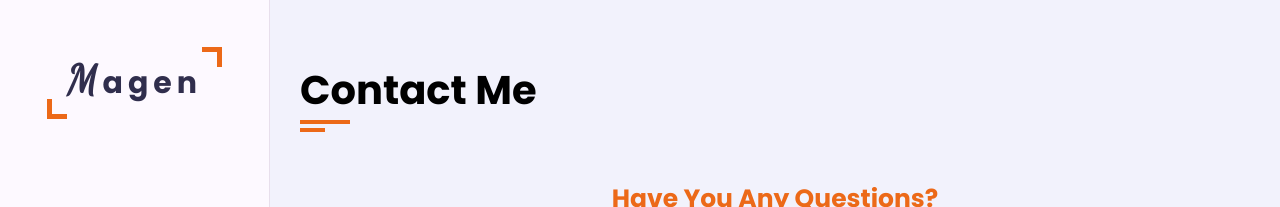
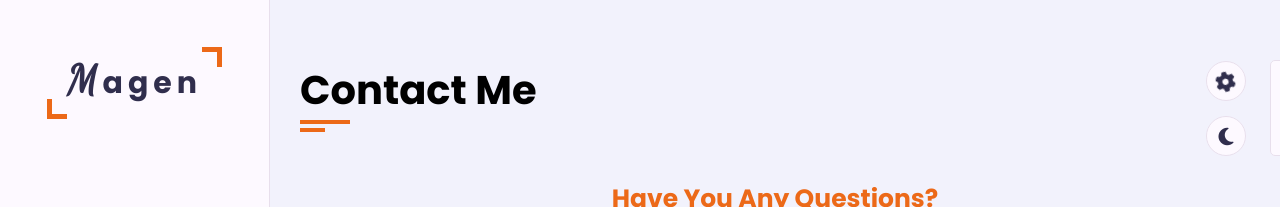
Before and after one commit to MagenVadim/portfolio, a React (Create React App) app: page /contact in a window 1280 px wide. Shown: the top 207 px of the page. Built offline with nearby package versions, Linux system fonts and the light colour scheme.

Commit message:
#11 SwitchToggler has added

```diff
--- a/public/index.html
+++ b/public/index.html
@@ -14,6 +14,7 @@
     <link rel="manifest" href="%PUBLIC_URL%/manifest.json" />
     <link rel="stylesheet" href="https://cdnjs.cloudflare.com/ajax/libs/font-awesome/6.5.1/css/all.min.css">
 
+
     <title>Portfolio</title>
   </head>
   <body>
--- a/src/App.js
+++ b/src/App.js
@@ -10,7 +10,26 @@ import {Routes, Route} from 'react-router-dom';
 
 function App() {
 
+  // Toggle style - Switcher
+  const switchTogler = ()=>{
+      document.querySelector(".style-switcher").classList.toggle("open");
+  }
+  // hide style - Switcher on scroll
+  window.addEventListener("scroll", ()=>{
+    if(document.querySelector(".style-switcher").classList.contains("open")){
+      document.querySelector(".style-switcher").classList.remove("open")
+    }
+  })
+
+
+  const scrollHideSwitcher = ()=>{
+  }
+
+  const SetActiveStyle = ()=>{
+  }
+
   return (
+    <>
       <div className='main-container'>
         <Aside/>
 
@@ -21,8 +40,27 @@ function App() {
           <Route path='/portfolio' element={<Portfolio/>}/>
           <Route path='/contact' element={<Contact/>}/>
         </Routes>
+    </div>
 
+    <div className="style-switcher">
+        <div className="style-switcher-togler s-icon" onClick={switchTogler}>
+          <i className="fas fa-cog fa-spin"></i>
         </div>
+        <div className="day-night s-icon">
+          <i className="fas fa-moon"></i>
+        </div>
+        <h4>Theme Colors</h4>
+        <div className="colors">
+          <span className="color-1" onClick={SetActiveStyle}></span>
+          <span className="color-2" onClick={SetActiveStyle}></span>
+          <span className="color-3" onClick={SetActiveStyle}></span>
+          <span className="color-4" onClick={SetActiveStyle}></span>
+          <span className="color-5" onClick={SetActiveStyle}></span>
+        </div>
+      </div>
+    </>
+
+
   );
 }
 
--- /dev/null
+++ b/src/color-2.css
@@ -0,0 +1,3 @@
+:root{
+    --skin-color: #5e2003;
+}
--- /dev/null
+++ b/src/color-3.css
@@ -0,0 +1,3 @@
+:root{
+    --skin-color: #37b182;
+}
--- /dev/null
+++ b/src/color-4.css
@@ -0,0 +1,3 @@
+:root{
+    --skin-color: #1854b4;
+}
--- /dev/null
+++ b/src/color-5.css
@@ -0,0 +1,3 @@
+:root{
+    --skin-color: #f021b2;
+}
--- a/src/index.js
+++ b/src/index.js
@@ -9,6 +9,7 @@ import "./about.css"
 import "./services.css"
 import "./portfolio.css"
 import "./contact.css"
+import "./style-switcher.css"
 
 import { BrowserRouter } from 'react-router-dom';
 
--- /dev/null
+++ b/src/style-switcher.css
@@ -0,0 +1,77 @@
+.style-switcher{
+    position: fixed;
+    right: 0;
+    top: 60px;
+    padding: 15px;
+    margin-right: 10px;
+    width: 200px;
+    border: 1px solid var(--bg-black-50);
+    background-color: var(--bg-black-100);
+    z-index: 101;
+    border-radius: 5px;
+    transition: all .3s ease;
+    transform: translateX(100%);
+}
+.style-switcher.open{
+    transform: translateX(-25px);
+}
+
+.style-switcher .s-icon{
+    position: absolute;
+    height: 40px;
+    width: 40px;
+    text-align: center;
+    font-size: 20px;
+    background-color: var(--bg-black-100);
+    color: var(--text-black-900);
+    right: 100%;
+    border: 1px solid var(--bg-black-50);
+    margin-right: 25px;
+    cursor: pointer;
+    transition: all .3s ease;
+    border-radius: 50%;
+}
+.style-switcher .s-icon i {
+    line-height: 40px;
+}
+.style-switcher .style-switcher-togler{
+    top: 0;
+}
+
+.style-switcher .day-night{
+    top: 55px;
+}
+.style-switcher h4{
+    margin: 0 0 10px;
+    color: var(--text-black-700);
+    font-size: 16px;
+    font-weight: 600;
+    text-transform: capitalize;
+}
+.style-switcher .colors{
+    display: flex;
+    flex-wrap: wrap;
+    justify-content: space-between;
+}
+
+.style-switcher .colors span{
+    display: inline-block;
+    height: 30px;
+    width: 30px;
+    border-radius: 50%;
+}
+.style-switcher .color-1{
+    background-color: #ec6918;
+}
+.style-switcher .color-2{
+    background-color: #5e2003;
+}
+.style-switcher .color-3{
+    background-color: #37b182;
+}
+.style-switcher .color-4{
+    background-color: #1854b4;
+}
+.style-switcher .color-5{
+    background-color: #f021b2;
+}
```
Lines whose indentation alone changed are shown as unchanged.
